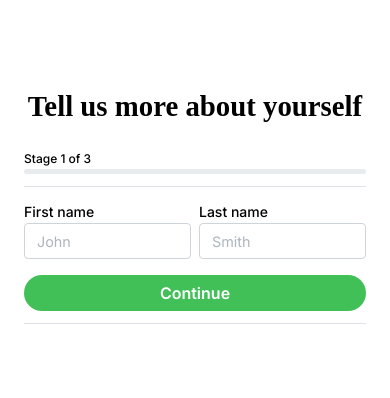
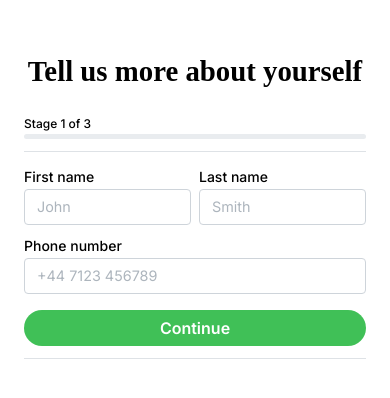
Before and after one commit to njcushing/online-shop, a React (Vite) app in the folder packages/frontend/: page /create-account in a window 390 px wide. Shown: the part 210-608 px from the top of the page. Built offline with nearby package versions, Linux system fonts and the light colour scheme; a web font is replaced by a local one.

Commit message:
Render TextInput for phone number

```diff
--- a/packages/frontend/src/features/SetPersonalInformationForm/index.tsx
+++ b/packages/frontend/src/features/SetPersonalInformationForm/index.tsx
@@ -90,6 +90,12 @@ export function SetPersonalInformationForm() {
                                 error={createInputError(errors.lastName?.message)}
                             />
                         </div>
+
+                        <TextInput
+                            {...inputProps}
+                            label="Phone number"
+                            placeholder="+44 7123 456789"
+                        />
                     </div>
 
                     <Button
```
